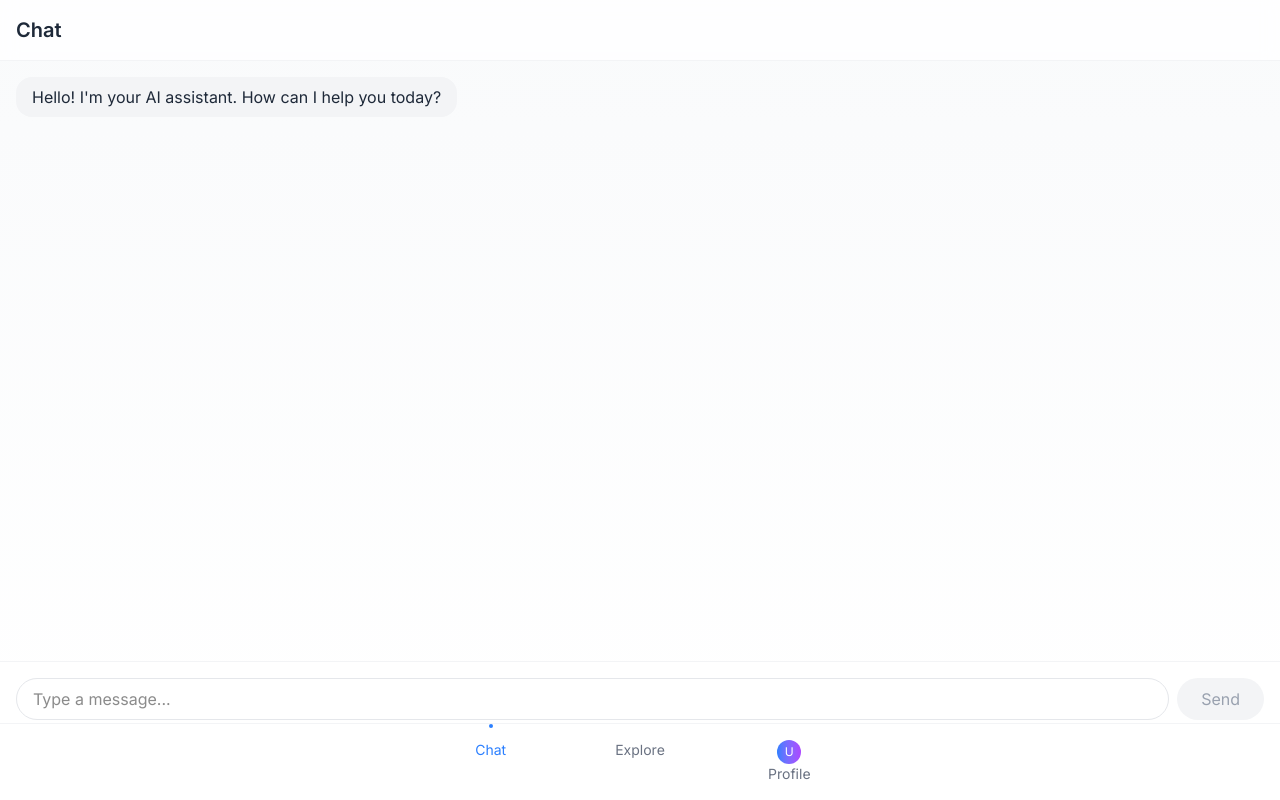
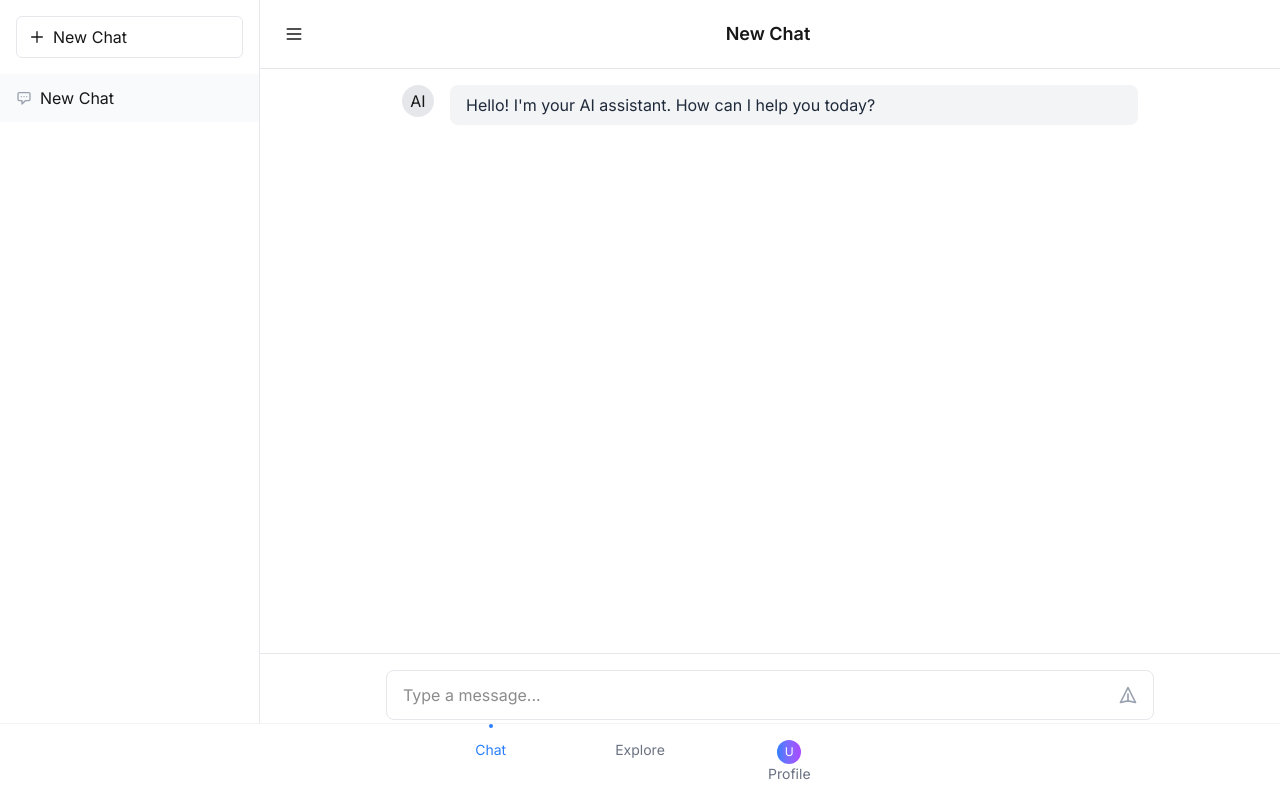
Before and after one commit to CeciliaZ030/foameo-ui, a Next.js app: page /chat in a window 1280 px wide. Built offline with nearby package versions, Linux system fonts and the light colour scheme.

Commit message:
Update chat interface to match ChatGPT design

```diff
--- a/src/app/chat/page.tsx
+++ b/src/app/chat/page.tsx
@@ -11,40 +11,90 @@ interface Message {
   status?: 'sending' | 'sent' | 'error';
 }
 
-export default function ChatPage() {
-  const [messages, setMessages] = useState<Message[]>([
-    {
+interface Chat {
+  id: number;
+  title: string;
+  messages: Message[];
+  lastUpdated: number;
+}
+
+const initialMessage: Message = {
   id: 1,
   content: "Hello! I'm your AI assistant. How can I help you today?",
   sender: 'bot',
-      timestamp: Date.now(),
+  timestamp: 0,
   status: 'sent'
-    },
+};
+
+export default function ChatPage() {
+  const [chats, setChats] = useState<Chat[]>([
+    {
+      id: 1,
+      title: "New Chat",
+      messages: [initialMessage],
+      lastUpdated: 0
+    }
   ]);
+  const [currentChatId, setCurrentChatId] = useState(1);
   const [input, setInput] = useState('');
   const [isTyping, setIsTyping] = useState(false);
+  const [isSidebarOpen, setIsSidebarOpen] = useState(true);
+
+  const currentChat = chats.find(chat => chat.id === currentChatId);
+
+  // Set initial timestamp on client-side only
+  useEffect(() => {
+    setChats(prev =>
+      prev.map(chat => ({
+        ...chat,
+        messages: chat.messages.map(msg =>
+          msg.id === 1
+            ? { ...msg, timestamp: Date.now() }
+            : msg
+        ),
+        lastUpdated: Date.now()
+      }))
+    );
+  }, []);
 
   const handleSend = async () => {
-    if (!input.trim()) return;
+    if (!input.trim() || !currentChat) return;
 
     const userMessage: Message = {
-      id: messages.length + 1,
+      id: currentChat.messages.length + 1,
       content: input,
       sender: 'user',
       timestamp: Date.now(),
       status: 'sending'
     };
 
-    setMessages(prev => [...prev, userMessage]);
+    setChats(prev =>
+      prev.map(chat =>
+        chat.id === currentChatId
+          ? {
+              ...chat,
+              messages: [...chat.messages, userMessage],
+              lastUpdated: Date.now()
+            }
+          : chat
+      )
+    );
     setInput('');
 
     // Simulate message sending
     setTimeout(() => {
-      setMessages(prev =>
-        prev.map(msg =>
+      setChats(prev =>
+        prev.map(chat =>
+          chat.id === currentChatId
+            ? {
+                ...chat,
+                messages: chat.messages.map(msg =>
                   msg.id === userMessage.id
                     ? { ...msg, status: 'sent' }
                     : msg
+                )
+              }
+            : chat
         )
       );
 
@@ -52,46 +102,123 @@ export default function ChatPage() {
       setIsTyping(true);
       setTimeout(() => {
         const botMessage: Message = {
-          id: messages.length + 2,
+          id: currentChat.messages.length + 2,
           content: "I'm processing your request...",
           sender: 'bot',
           timestamp: Date.now(),
           status: 'sent'
         };
-        setMessages(prev => [...prev, botMessage]);
+        setChats(prev =>
+          prev.map(chat =>
+            chat.id === currentChatId
+              ? {
+                  ...chat,
+                  messages: [...chat.messages, botMessage],
+                  lastUpdated: Date.now()
+                }
+              : chat
+          )
+        );
         setIsTyping(false);
       }, 1500);
     }, 1000);
   };
 
+  const createNewChat = () => {
+    const newChat: Chat = {
+      id: chats.length + 1,
+      title: "New Chat",
+      messages: [initialMessage],
+      lastUpdated: Date.now()
+    };
+    setChats(prev => [...prev, newChat]);
+    setCurrentChatId(newChat.id);
+  };
+
   return (
-    <div className="flex flex-col h-[calc(100vh-4rem)] bg-gradient-to-b from-gray-50 to-white">
+    <div className="flex h-[calc(100vh-4rem)] bg-white">
+      {/* Sidebar */}
+      <motion.div
+        initial={{ width: isSidebarOpen ? 260 : 0 }}
+        animate={{ width: isSidebarOpen ? 260 : 0 }}
+        className="h-full border-r border-gray-200 overflow-hidden"
+      >
+        <div className="p-4">
+          <button
+            onClick={createNewChat}
+            className="w-full flex items-center gap-2 px-3 py-2 rounded-md border border-gray-200 hover:bg-gray-50 transition-colors"
+          >
+            <svg className="w-4 h-4" fill="none" stroke="currentColor" viewBox="0 0 24 24">
+              <path strokeLinecap="round" strokeLinejoin="round" strokeWidth={2} d="M12 4v16m8-8H4" />
+            </svg>
+            New Chat
+          </button>
+        </div>
+        <div className="overflow-y-auto h-[calc(100%-4rem)]">
+          {chats.map(chat => (
+            <button
+              key={chat.id}
+              onClick={() => setCurrentChatId(chat.id)}
+              className={`w-full px-4 py-3 text-left hover:bg-gray-50 transition-colors ${
+                chat.id === currentChatId ? 'bg-gray-50' : ''
+              }`}
+            >
+              <div className="flex items-center gap-2">
+                <svg className="w-4 h-4 text-gray-400" fill="none" stroke="currentColor" viewBox="0 0 24 24">
+                  <path strokeLinecap="round" strokeLinejoin="round" strokeWidth={2} d="M8 10h.01M12 10h.01M16 10h.01M9 16H5a2 2 0 01-2-2V6a2 2 0 012-2h14a2 2 0 012 2v8a2 2 0 01-2 2h-5l-5 5v-5z" />
+                </svg>
+                <span className="truncate">{chat.title}</span>
+              </div>
+            </button>
+          ))}
+        </div>
+      </motion.div>
+
+      {/* Main Chat Area */}
+      <div className="flex-1 flex flex-col">
         {/* Header */}
-      <header className="p-4 border-b border-gray-100 bg-white/80 backdrop-blur-sm">
-        <h1 className="text-xl font-semibold text-gray-800">Chat</h1>
+        <header className="p-4 border-b border-gray-200 flex items-center justify-between">
+          <button
+            onClick={() => setIsSidebarOpen(!isSidebarOpen)}
+            className="p-2 hover:bg-gray-100 rounded-md transition-colors"
+          >
+            <svg className="w-5 h-5" fill="none" stroke="currentColor" viewBox="0 0 24 24">
+              <path strokeLinecap="round" strokeLinejoin="round" strokeWidth={2} d="M4 6h16M4 12h16M4 18h16" />
+            </svg>
+          </button>
+          <h1 className="text-lg font-semibold">{currentChat?.title}</h1>
+          <div className="w-10" /> {/* Spacer for alignment */}
         </header>
 
         {/* Messages */}
-      <div className="flex-1 overflow-y-auto p-4 space-y-4">
+        <div className="flex-1 overflow-y-auto">
+          <div className="max-w-3xl mx-auto p-4 space-y-6">
             <AnimatePresence>
-          {messages.map((message) => (
+              {currentChat?.messages.map((message) => (
                 <motion.div
                   key={message.id}
                   initial={{ opacity: 0, y: 20 }}
                   animate={{ opacity: 1, y: 0 }}
                   exit={{ opacity: 0, y: -20 }}
-              className={`flex ${message.sender === 'user' ? 'justify-end' : 'justify-start'}`}
+                  className={`flex gap-4 ${
+                    message.sender === 'user' ? 'flex-row-reverse' : ''
+                  }`}
                 >
-              <div
-                className={`max-w-[70%] rounded-2xl px-4 py-2 relative ${
+                  <div className={`w-8 h-8 rounded-full flex items-center justify-center ${
+                    message.sender === 'user' ? 'bg-blue-500' : 'bg-gray-200'
+                  }`}>
+                    {message.sender === 'user' ? 'U' : 'AI'}
+                  </div>
+                  <div className="flex-1">
+                    <div className={`rounded-lg px-4 py-2 ${
                       message.sender === 'user'
                         ? 'bg-blue-500 text-white'
                         : 'bg-gray-100 text-gray-800'
-                }`}
-              >
+                    }`}>
                       {message.content}
+                    </div>
                     {message.status === 'sending' && (
-                  <div className="absolute -bottom-4 right-0 text-xs text-gray-400">
+                      <div className="text-xs text-gray-400 mt-1">
                         Sending...
                       </div>
                     )}
@@ -105,39 +232,50 @@ export default function ChatPage() {
               <motion.div
                 initial={{ opacity: 0, y: 20 }}
                 animate={{ opacity: 1, y: 0 }}
-            className="flex justify-start"
+                className="flex gap-4"
               >
-            <div className="bg-gray-100 rounded-2xl px-4 py-2 flex space-x-1">
+                <div className="w-8 h-8 rounded-full bg-gray-200 flex items-center justify-center">
+                  AI
+                </div>
+                <div className="flex-1">
+                  <div className="bg-gray-100 rounded-lg px-4 py-2 flex space-x-1">
                     <div className="w-2 h-2 bg-gray-400 rounded-full animate-bounce" style={{ animationDelay: '0ms' }} />
                     <div className="w-2 h-2 bg-gray-400 rounded-full animate-bounce" style={{ animationDelay: '150ms' }} />
                     <div className="w-2 h-2 bg-gray-400 rounded-full animate-bounce" style={{ animationDelay: '300ms' }} />
                   </div>
+                </div>
               </motion.div>
             )}
           </div>
+        </div>
 
         {/* Input */}
-      <div className="sticky bottom-0 p-4 border-t border-gray-100 bg-white">
-        <div className="flex gap-2">
+        <div className="border-t border-gray-200 p-4">
+          <div className="max-w-3xl mx-auto">
+            <div className="relative">
               <input
                 type="text"
                 value={input}
                 onChange={(e) => setInput(e.target.value)}
                 onKeyPress={(e) => e.key === 'Enter' && handleSend()}
                 placeholder="Type a message..."
-            className="flex-1 px-4 py-2 rounded-full border border-gray-200 focus:outline-none focus:border-blue-500 focus:ring-1 focus:ring-blue-500"
+                className="w-full px-4 py-3 pr-12 rounded-lg border border-gray-200 focus:outline-none focus:border-blue-500 focus:ring-1 focus:ring-blue-500"
               />
               <button
                 onClick={handleSend}
                 disabled={!input.trim()}
-            className={`px-6 py-2 rounded-full transition-colors ${
+                className={`absolute right-2 top-1/2 -translate-y-1/2 p-2 rounded-md transition-colors ${
                   input.trim()
-                ? 'bg-blue-500 text-white hover:bg-blue-600'
-                : 'bg-gray-100 text-gray-400 cursor-not-allowed'
+                    ? 'text-blue-500 hover:bg-blue-50'
+                    : 'text-gray-400'
                 }`}
               >
-            Send
+                <svg className="w-5 h-5" fill="none" stroke="currentColor" viewBox="0 0 24 24">
+                  <path strokeLinecap="round" strokeLinejoin="round" strokeWidth={2} d="M12 19l9 2-9-18-9 18 9-2zm0 0v-8" />
+                </svg>
               </button>
+            </div>
+          </div>
         </div>
       </div>
     </div>
```
Lines whose indentation alone changed are shown as unchanged.
